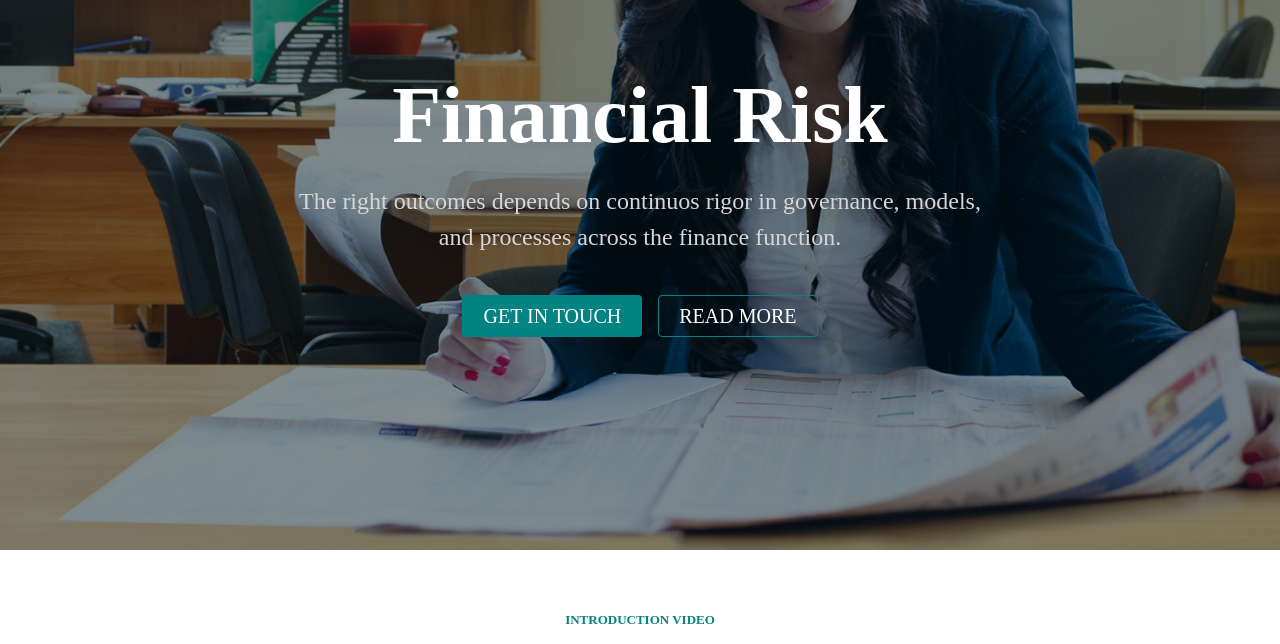
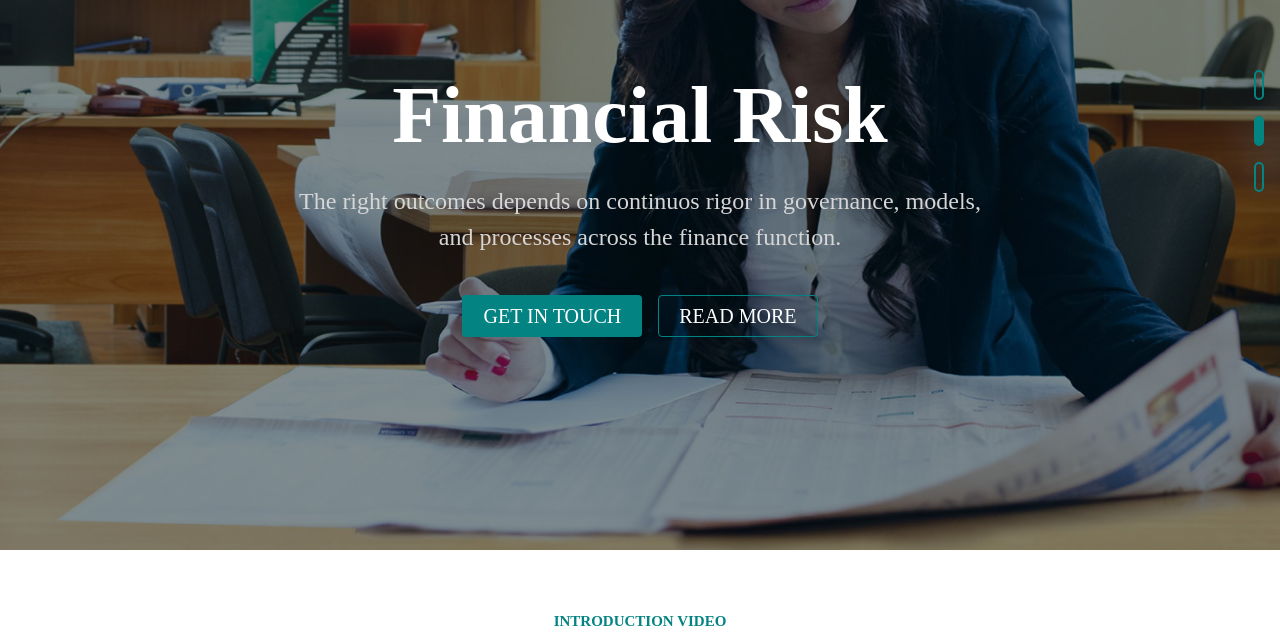
Before and after one commit to GiuliaSossai/proj-html-vuejs, a Vue app: page / in a window 1280 px wide. Shown: the part 290-934 px from the top of the page. Built offline with nearby package versions, Linux system fonts and the light colour scheme; a small style sheet from the web is missing.

Commit message:
check margini

```diff
--- a/src/assets/style/generals.scss
+++ b/src/assets/style/generals.scss
@@ -42,7 +42,7 @@ h1 {
 }
 
 h2 {
-   font-size: 40px;
+   font-size: 50px;
 }
 
 h4, h5 {
@@ -80,7 +80,7 @@ p {
 
 .subs {
    text-transform: uppercase;
-   font-size: 13px;
+   font-size: 15px;
    font-weight: 700;
    color: $main-btn;
 }
--- a/src/components/Footer.vue
+++ b/src/components/Footer.vue
@@ -1,7 +1,7 @@
 <template>
   <footer>
      <div class="footer-top gs-lgt">
-        <div class="container row">
+        <div class="gs-wrap row">
            <div class="col contacts-menu">
                <div class="logo mb-3">
                  <img src="../assets/img/nexgen-logo.svg" alt="nexgen-logo">
@@ -31,7 +31,7 @@
 
      <!-- footer-bottom -->
      <div class="footer-bottom gs-lgt">
-        <div class="container d-flex justify-content-between align-items-center py-4">
+        <div class="gs-wrap d-flex justify-content-between align-items-center py-4">
             <p>Enjoy the low price. We are tracking any intention of piracy</p>
             <p>&copy; 2020 NEXGEN is proudly powered by <span>Codings</span>.</p>
          </div>
@@ -55,16 +55,19 @@ export default {
          ContactsSmall,
 
          aboutList: {
+            id: "1",
             name: 'About',
             elements: ['The Company', 'Institutional', 'Social & Events', 'Innovation', 'Environment', 'Technology']
          },
 
          servicesList: {
+            id: "2",
             name: 'Services',
             elements: ['Audit & Assurance', 'Financial Advisory', 'Analytics M&A', 'Middle Marketing', 'Legal Consulting', 'Regulatory Risk']
          },
 
          supportList: {
+            id: "3",
             name: 'Support',
             elements: ['Responsability', 'Terms of Use', 'About Cookies', 'Privacy Policy', 'Accessibility', 'Information']
          }
--- a/src/components/FooterMenu.vue
+++ b/src/components/FooterMenu.vue
@@ -1,12 +1,12 @@
 <template>
    <div>
-      <div v-for="(item, index) in footerList" :key="index">
-         <h5>{{item}}</h5>
+      <div v-for="item in footerList" :key="item.id">
+         <h5 class="px-4">{{item}}</h5>
       </div>
 
       <ul>
          <li
-               class="px-4"
+            class="px-4 py-1"
             v-for="(item, index) in footerList.elements"
             :key="index"
          >
@@ -14,7 +14,6 @@
             <a href="#" class="gs-lgt"> {{item}} </a>
          </li>
       </ul>
-
    </div>
 
 </template>
--- a/src/components/Menu.vue
+++ b/src/components/Menu.vue
@@ -1,5 +1,12 @@
 <template>
   <div class="menu-content">
+     <div class="pages">
+        <div class="page"></div>
+        <div class="page my-3 page-bg"></div>
+        <div class="page"></div>
+     </div>
+
+
       <div class="gs-wrap">
          <div class="d-flex justify-content-between align-items-center pt-3 menu-top">
             <div class="logo">
@@ -58,6 +65,22 @@ export default {
    height: 800px;
    background-image: url('../assets/img/bg-2.jpg');
    @include bg-position;
+   position: relative;
+   .pages {
+      position: absolute;
+      right: 16px;
+      top: 40%;
+      .page {
+         width: 10px;
+         height: 30px;
+         border: 2px solid $main-btn;
+         border-radius: 8px;
+      }
+      .page-bg {
+         background-color: $main-btn;
+      }
+   }
+
    .menu-top {
       margin-bottom: 10%;
       .logo {
@@ -82,7 +105,6 @@ export default {
             background-color: $main-btn;
             border-radius: 4px;
          }
-
       }
    }
 
```
Lines whose indentation alone changed are shown as unchanged.
